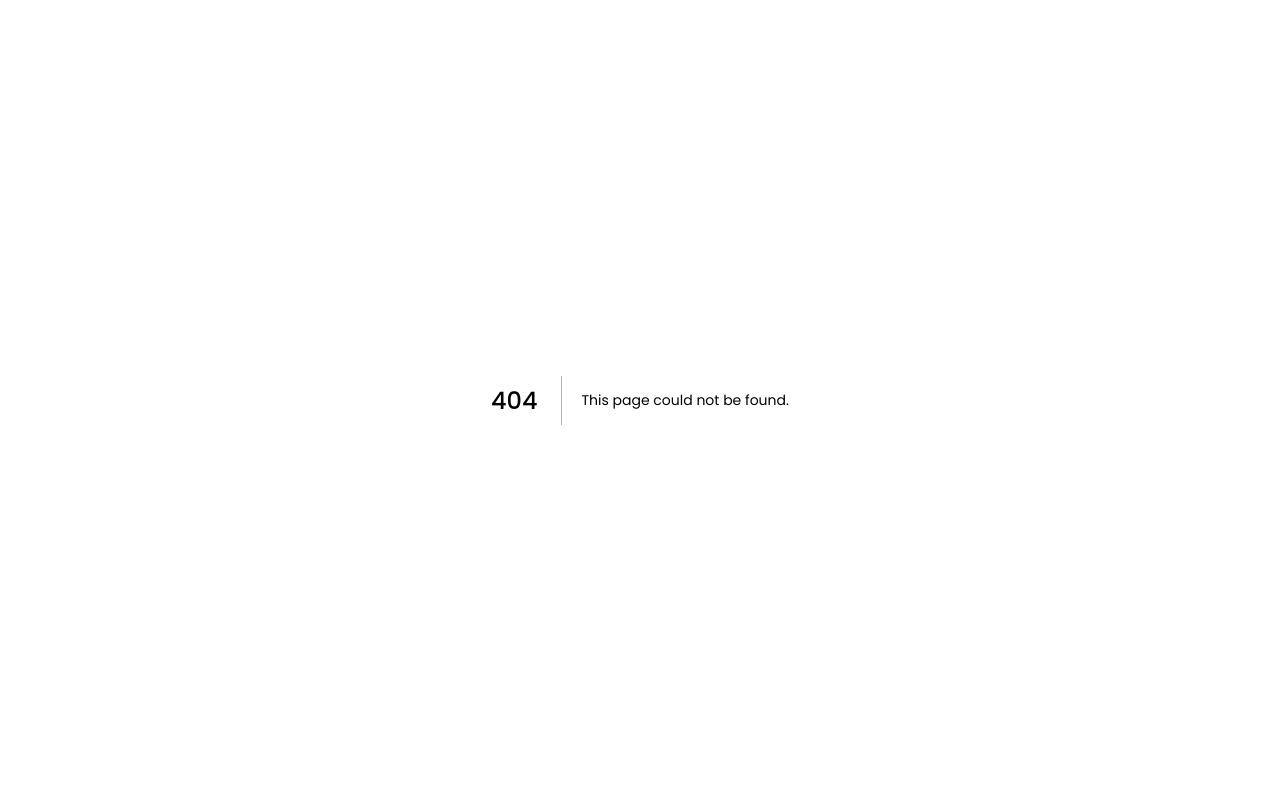
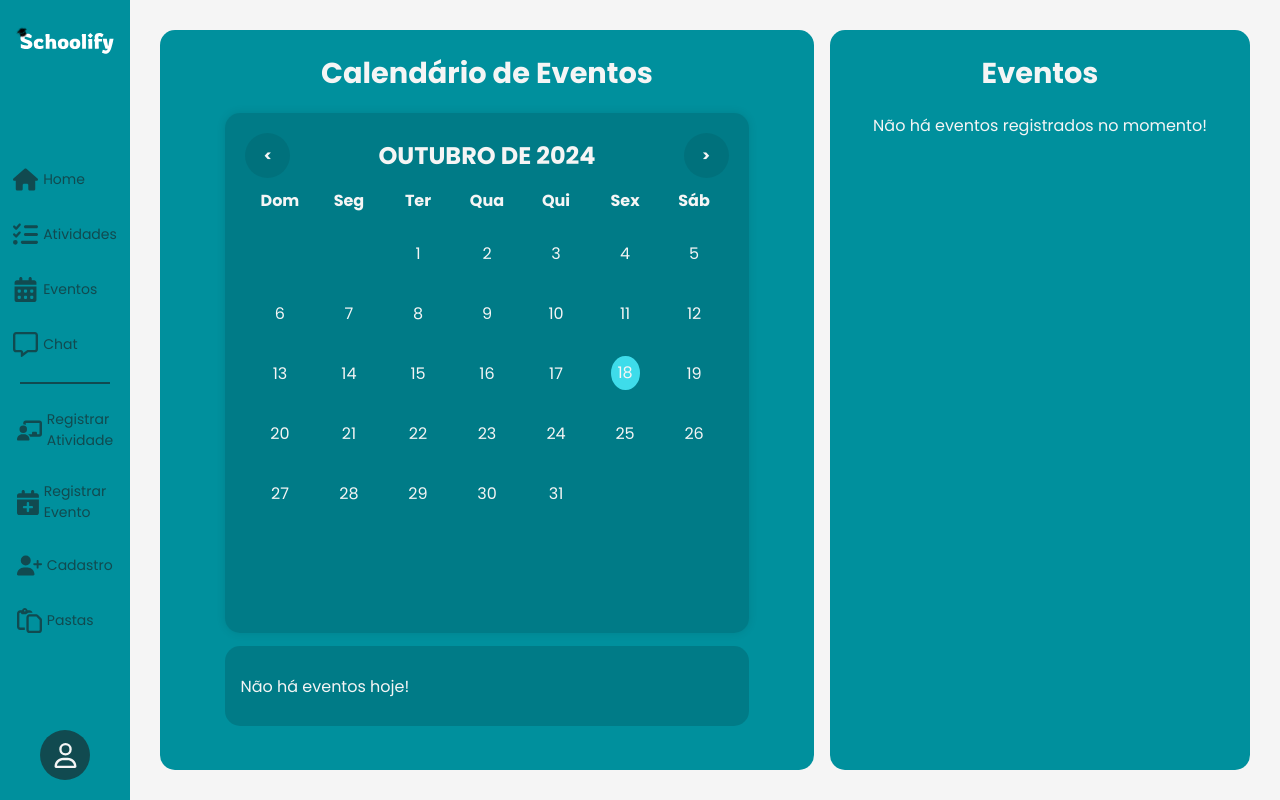
Before and after one commit to Lucas0u/Schoolify_01, a Next.js app: page /eventos in a window 1280 px wide. Before the commit this address had no page. Built offline with nearby package versions, Linux system fonts and the light colour scheme.

Commit message:
Página de Eventos + Alterações no Calendário

```diff
--- a/src/components/calendario/Calendario.jsx
+++ b/src/components/calendario/Calendario.jsx
@@ -62,7 +62,7 @@ export default function Calendario({tamanho}){
     <div className={`${styles.calendar} ${styles[tamanho]}`}>
     <div className={styles.header}>
         <button className={styles.buttons} onClick={handlePrevMonth} id="prev">&lt;</button>
-        <h1 ref={monthYearElementRef} id="monthYear"></h1>
+        <h2 ref={monthYearElementRef} id="monthYear"></h2>
         <button className={styles.buttons} onClick={handleNextMonth} id="next">&gt;</button>
     </div>
     <div className={styles.days}>
--- /dev/null
+++ b/src/components/eventos/EventoHoje.jsx
@@ -0,0 +1,12 @@
+import styles from "@/styles/Eventos.module.css"
+
+export default function EventoHoje (){
+    return(
+        <>
+        <div className={styles.eventoHoje}>
+            <p>Não há eventos hoje!</p>
+        </div>
+
+        </>
+    )
+}
--- /dev/null
+++ b/src/components/eventos/EventosRegistrados.jsx
@@ -0,0 +1,12 @@
+import styles from "@/styles/Eventos.module.css"
+
+export default function EventosRegistrados({evento}){
+    return(
+        <div className={styles.containerEventosRegistrados}>
+            <h2>Eventos</h2>
+            <div>
+                <p>Não há eventos registrados no momento!</p>
+            </div>
+        </div>
+    )
+}
--- /dev/null
+++ b/src/pages/eventos.js
@@ -0,0 +1,25 @@
+import Menu from "@/components/menu/Menu";
+import styles from "@/styles/Eventos.module.css";
+import Calendario from "@/components/calendario/Calendario";
+import EventosRegistrados from "@/components/eventos/EventosRegistrados";
+import EventoHoje from "@/components/eventos/EventoHoje";
+
+
+
+export default function Eventos(){
+    return(
+        <>
+        <Menu/>
+        <div className="container_tela">
+            <div className={styles.containerComponentes}>
+                <div className={styles.containerCalendario}>
+                    <h1>Calendário de Eventos</h1>
+                    <Calendario tamanho="grande"/>
+                    <EventoHoje/>
+                </div>
+                <EventosRegistrados/>
+            </div>
+        </div>
+        </>
+    )
+}
--- a/src/styles/Calendario.module.css
+++ b/src/styles/Calendario.module.css
@@ -12,11 +12,6 @@
   align-items: center;
   color: #f5f5f5;
 }
-
-/* .header h1{
-    text-align: center;
-    font-size: 28px;
-} */
 
 .days {
   display: grid;
@@ -37,45 +32,52 @@
   color: #f5f5f5;
 }
 
-.date {
-  height: 70px;
+
+/*CALENDÁRIO GRANDE*/
+
+.grande{
+  width: 80%;
+  height: 65vh;
+
+  margin-bottom: 2%;
+}
+
+.grande .date{
+  height: 60px;
   display: flex;
   justify-content: center;
   align-items: center;
-  /* border: 1px solid #ddd;  */
   box-sizing: border-box;
 }
 
 .grande .today {
   background-color: rgb(62, 220, 234);
-  color: white;
-  font-size: 1rem;
-  padding: 5px;
-  border-radius: 0px;
+  color: var(--);
+
+  border-radius: 100%;
   margin: auto;
-  width: 70%;
-  height: 80%;
+
+  width: 42%;
+  height: 58%;
+
+  /* width: 38%;
+  height: 52%; */
 }
 
-.buttons {
-  width: 50px;
-  height: 50px;
+.grande .buttons{
+  width: 45px;
+  height: 45px;
 
   font-size: 15px;
   font-weight: bold;
 
   background-color: rgba(0, 105, 114, 0.5);
-  color: #f5f5f5;
+  color: var(--branco);
 
   border: none;
   border-radius: 100%;
 
   cursor: pointer;
-}
-
-.grande {
-  width: 615px;
-  height: 570px
 }
 
 
@@ -88,13 +90,24 @@
   font-size: 12px;
 }
 
-.pequeno .header h1 {
+.pequeno .header h2 {
   font-size: 16px;
 }
 
 .pequeno .buttons {
   width: 40px;
   height: 40px;
+
+  font-size: 15px;
+  font-weight: bold;
+
+  background-color: rgba(0, 105, 114, 0.5);
+  color: var(--branco);
+
+  border: none;
+  border-radius: 100%;
+
+  cursor: pointer;
 }
 
 .pequeno .date {
@@ -113,6 +126,9 @@
   border-radius: 100%;
   margin: auto;
 
-  width: 50%;
-  height: 100%;
+  /* width: 50%;
+  height: 100%; */
+
+  width: 40%;
+  height:100%;
 }
--- /dev/null
+++ b/src/styles/Eventos.module.css
@@ -0,0 +1,66 @@
+.containerComponentes{
+    width: 100%;
+    height: 100vh;
+
+    display: flex;
+    justify-content: space-between;
+}
+
+.containerCalendario{
+    display: flex;
+    align-items: center;
+    flex-direction: column;
+
+    width: 60%;
+    height: 100%;
+
+    /* width: 800px;
+    height: 100%; */
+
+    border-radius: 15px;
+
+    background-color: var(--azul-intermediário);
+
+}
+
+.containerCalendario h1{
+    font-size: 1.8rem;
+    padding: 22px 0px 18px 0px;
+    color: var(--branco);
+}
+
+.containerEventosRegistrados{
+    background-color: var(--azul-intermediário);
+    color: var(--branco);
+
+    display: flex;
+    flex-direction: column;
+    align-items: center;
+
+    width: 420px;
+    height: 100%;
+
+    border-radius: 15px;
+}
+
+.containerEventosRegistrados h2{
+    font-size: 1.8rem;
+
+    text-align: center;
+
+    padding: 22px 0px 18px 0px;
+}
+
+.eventoHoje{
+    background: rgba(0, 105, 114, 0.5);
+    color: var(--branco);
+
+    width: 80%;
+    height: 10vh;
+
+    display: flex;
+    align-items: center;
+    padding-left: 15px;
+
+    border-radius: 15px;
+}
```
